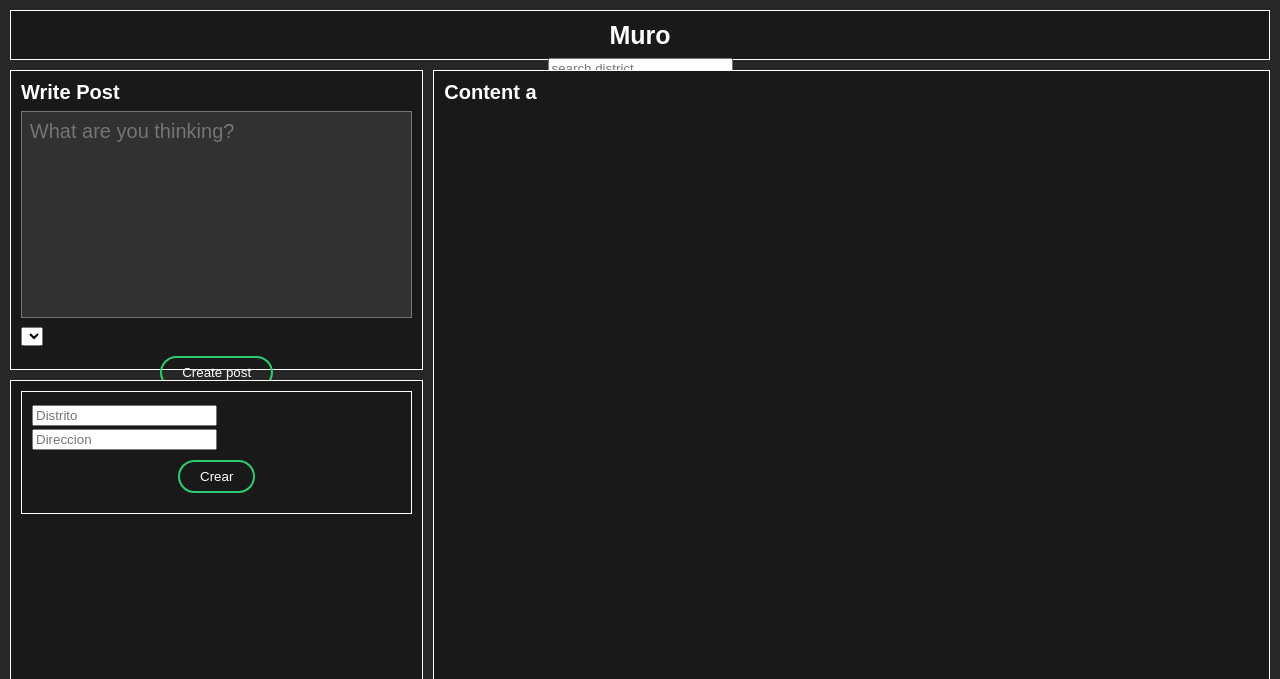
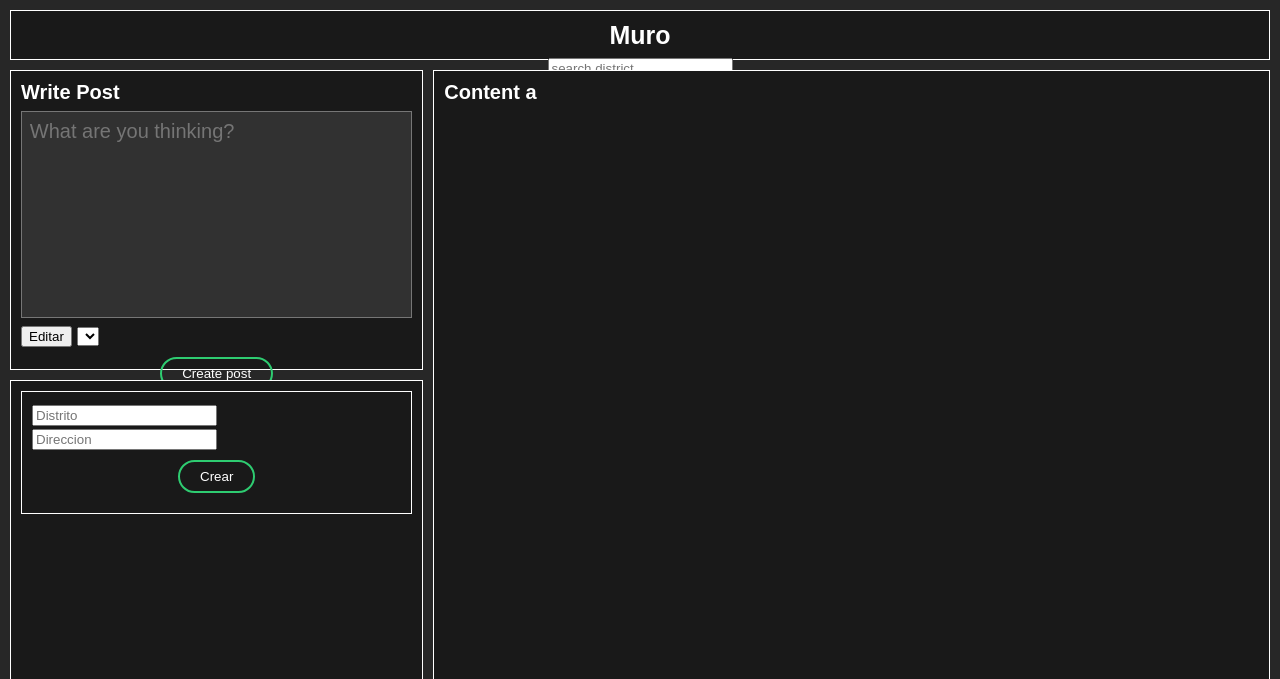
Before and after one commit to lender512/Proyecto-DBP, a Flask app: page /main in a window 1280 px wide. Shown: the top 679 px of the page. Run offline with Flask 2, Linux system fonts and the light colour scheme; the visitor is signed in with stand-in values (Sample User, id 1); data comes from the database, SQL or seed files in the repository; data that the repository does not hold is empty.

Commit message:
Update main.html

```diff
--- a/Proyecto/app/templates/main.html
+++ b/Proyecto/app/templates/main.html
@@ -20,6 +20,7 @@
                 Write Post <br>
                 <form id="newPost">
                     <textarea class="PostTextArea" id="postComment" placeholder="What are you thinking?"></textarea>
+                    <button class="button-edit">Editar</button>
                     <select id="selectedApartment">
                         {% for i in apartments%}
                             {% if i.id_persona == user.id %}
```
